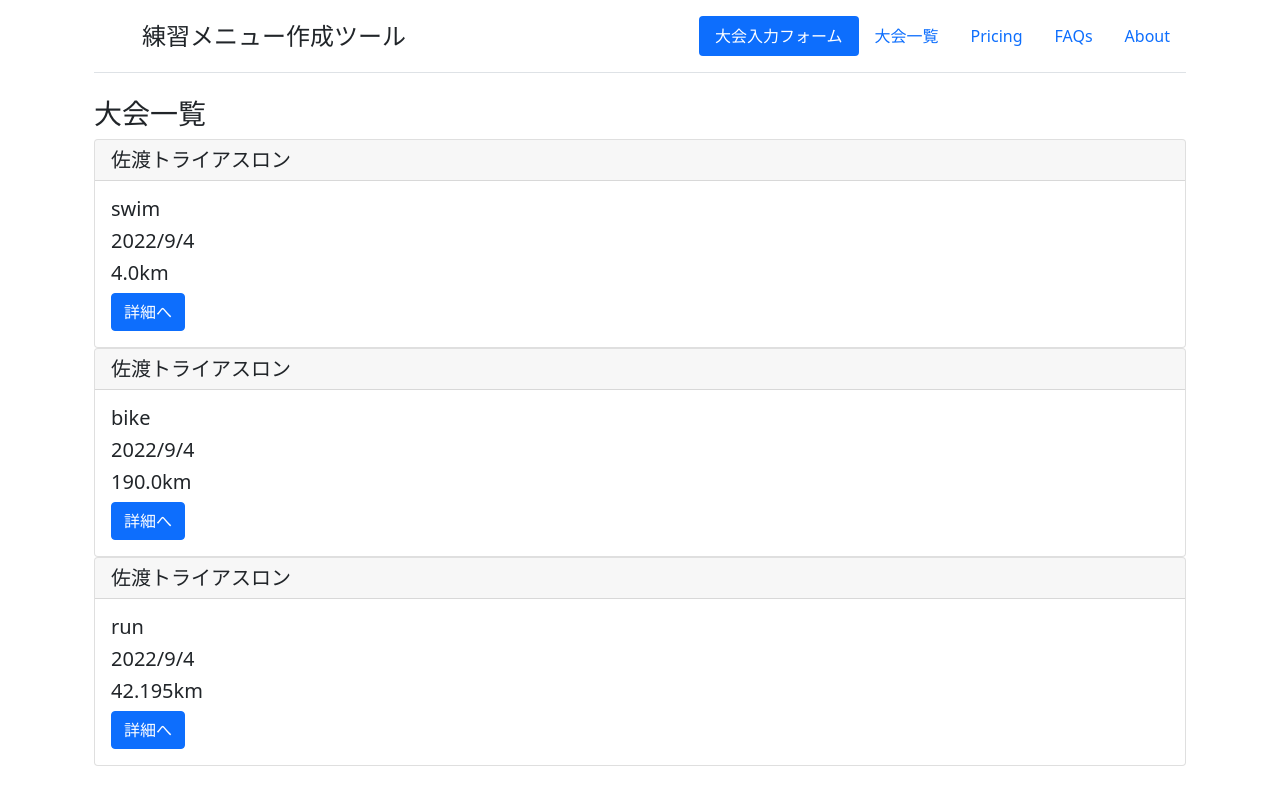
After one commit to YutaUchida-M26/PracticeMenu, a Django app: page /Race_list/ in a window 1280 px wide. The commit adds this page. Run offline with Django 3.2, Linux system fonts and the light colour scheme; data comes from the database, SQL or seed files in the repository; both versions use the stored data as it was after the commit; some libraries are stand-ins or nearby versions.

Commit message:
List Completed

```diff
--- a/PMapp/forms.py
+++ b/PMapp/forms.py
@@ -37,3 +37,7 @@ class BS5RaceInfoForm(forms.Form):
         #'目標タイム(min)',
         required=False,
         )
+    Remarks = forms.CharField(
+        widget=forms.Textarea,
+        required=False,
+        )
--- a/PMapp/models.py
+++ b/PMapp/models.py
@@ -14,6 +14,7 @@ class Race(models.Model):
     Distance = models.IntegerField('距離(m)')
     TimeLimit = models.IntegerField('時間制限(min)', blank=True)
     TargetTime = models.IntegerField('目標タイム(min)', blank=True)
+    Remarks = models.TextField('備考', blank=True, max_length=1000)
 
     def __str__(self):
         return self.RaceName
--- /dev/null
+++ b/PMapp/templates/PMapp/Race_list.html
@@ -0,0 +1,26 @@
+{% extends 'PMapp/base.html' %}
+
+{% block content %}
+
+
+<div class="container">
+    <h3>大会一覧</h3>
+    {% load mathfilters %}
+    {% for item in object_list %}
+    <div class="card">
+        <h5 class="card-header">{{ item.RaceName }}</h5>
+        <div class="card-body">
+            <h5 class="card-title">{{ item.Category }}</h5>
+            <h5 class="card-title">{{ item.RaceDate | date:"Y/n/j" }}</h5>
+            {% if item.Distance >= 1000 %}
+            <h5 class="card-title">{{ item.Distance|div:1000 }}km</h5>
+            {% else %}
+            <h5 class="card-title">{{ item.Distance }}m</h5>
+            {% endif %}
+            <a href="{% url 'PMapp:Race_detail' item.pk %}" class="btn btn-primary">詳細へ</a>
+        </div>
+    </div>
+    {% endfor %}
+</div>
+
+{% endblock %}
--- a/PMapp/templates/PMapp/base.html
+++ b/PMapp/templates/PMapp/base.html
@@ -5,18 +5,27 @@
     <meta charset="utf-8">
     <meta name="viewport" content="width=device-width, initial-scale=1">
     <link rel="stylesheet" href="https://cdn.jsdelivr.net/npm/bootstrap@5.2.0-beta1/dist/css/bootstrap.min.css" rel="stylesheet" integrity="sha384-0evHe/X+R7YkIZDRvuzKMRqM+OrBnVFBL6DOitfPri4tjfHxaWutUpFmBp4vmVor">
-
     <!-- Bootstrap CSS -->
     <link href="https://cdn.jsdelivr.net/npm/bootstrap@5.0.2/dist/css/bootstrap.min.css" rel="stylesheet" integrity="sha384-EVSTQN3/azprG1Anm3QDgpJLIm9Nao0Yz1ztcQTwFspd3yD65VohhpuuCOmLASjC" crossorigin="anonymous">
   </head>
   <body>
-    <div class="p-3 p-sm-5 mb-4 bg-img">
-      <div class="container">
-        <div class="bg-light p-4 p-sm-5 my-4 rounded">
-          <h1 class="display-4">練習メニュー作成ツール</h1>
-        </div>
-      </div>
+    <div class="container">
+      <header class="d-flex flex-wrap justify-content-center py-3 mb-4 border-bottom">
+        <a href="/" class="d-flex align-items-center mb-3 mb-md-0 me-md-auto text-dark text-decoration-none">
+          <svg class="bi me-2" width="40" height="32"><use xlink:href="#bootstrap"/></svg>
+          <span class="fs-4">練習メニュー作成ツール</span>
+        </a>
+
+        <ul class="nav nav-pills">
+          <li class="nav-item"><a href="{% url 'PMapp:RaceInfo' %}" class="nav-link active" aria-current="page">大会入力フォーム</a></li>
+          <li class="nav-item"><a href="{% url 'PMapp:Race_list' %}" class="nav-link">大会一覧</a></li>
+          <li class="nav-item"><a href="#" class="nav-link">Pricing</a></li>
+          <li class="nav-item"><a href="#" class="nav-link">FAQs</a></li>
+          <li class="nav-item"><a href="#" class="nav-link">About</a></li>
+        </ul>
+      </header>
     </div>
+    <div class="b-example-divider"></div>
 
     {% block content %}
     {% endblock %}
--- a/PMapp/urls.py
+++ b/PMapp/urls.py
@@ -5,4 +5,8 @@ app_name = 'PMapp'
 
 urlpatterns = [
     path('', views.RaceInfo, name='RaceInfo'),
+    path('Race_list/', views.Race_list.as_view(), name='Race_list'),
+    path('Race_detail/<int:pk>/', views.RaceDetail.as_view(), name='Race_detail'),
+    path('Race_delete/<int:pk>/', views.RaceDelete.as_view(), name='Race_delete'),
+    path('Race_update/<int:pk>/', views.RaceUpdate.as_view(), name='Race_update'),
 ]
--- a/PMapp/views.py
+++ b/PMapp/views.py
@@ -1,6 +1,8 @@
 from django.shortcuts import render, redirect, get_object_or_404
 from .forms import BS5RaceInfoForm
+from django.views.generic import ListView, DetailView, DeleteView, UpdateView
 from .models import Race
+from django.urls import reverse_lazy
 
 def RaceInfo(request):
     form = BS5RaceInfoForm(request.POST or None)
@@ -21,5 +23,32 @@ def RaceInfo(request):
             TimeLimit=race.TimeLimit,
             TargetTime=race.TargetTime,
         )
-        return redirect('PMapp:race_list')
+        return redirect('PMapp:Race_list')
     return render(request, 'PMapp/RaceInfo.html', {'form': form})
+
+class Race_list(ListView):
+    template_name = 'PMapp/Race_list.html'
+    model = Race
+
+class RaceDetail(DetailView):
+    template_name = 'PMapp/Race_detail.html'
+    model = Race
+
+class RaceDelete(DeleteView):
+    template_name = 'PMapp/Race_delete.html'
+    model = Race
+    success_url = reverse_lazy('PMapp:Race_list')
+
+class RaceUpdate(UpdateView):
+    template_name = 'PMapp/Race_update.html'
+    model = Race
+    fields = (
+        'RaceName',
+        'Category',
+        'RaceDate',
+        'Distance',
+        'TimeLimit',
+        'TargetTime',
+        'Remarks',
+        )
+    success_url = reverse_lazy('PMapp:Race_list')
--- a/PracticeMenu/settings.py
+++ b/PracticeMenu/settings.py
@@ -38,6 +38,7 @@ INSTALLED_APPS = [
     'django.contrib.sessions',
     'django.contrib.messages',
     'django.contrib.staticfiles',
+    'mathfilters',
 ]
 
 MIDDLEWARE = [
```
Also changed, not shown: PMapp/templates/PMapp/RaceInfo.html (+7 -2 lines), PMapp/templates/PMapp/Race_delete.html (added, +9 -0 lines), PMapp/templates/PMapp/Race_detail.html (added, +35 -0 lines), PMapp/templates/PMapp/Race_update.html (added, +10 -0 lines), PMapp/migrations/0002_race_remarks.py (added), db.sqlite3.
